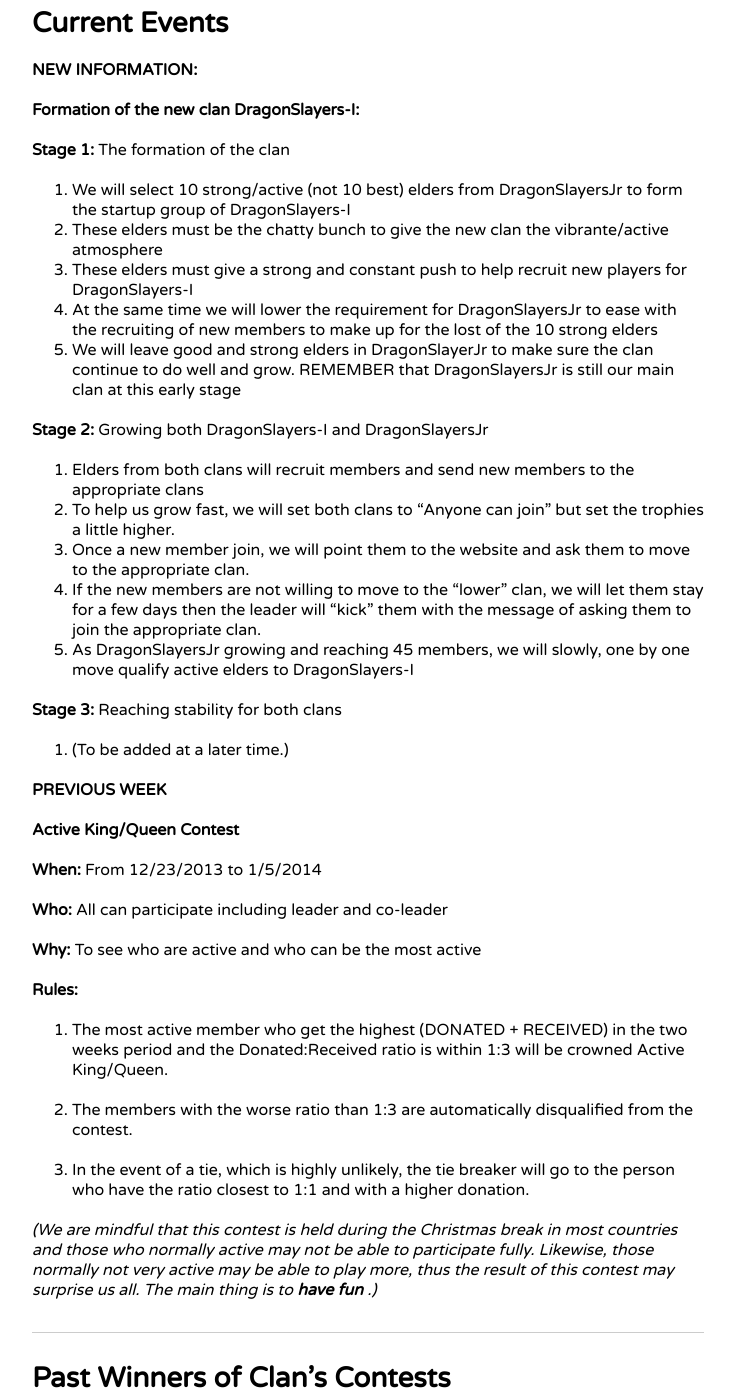
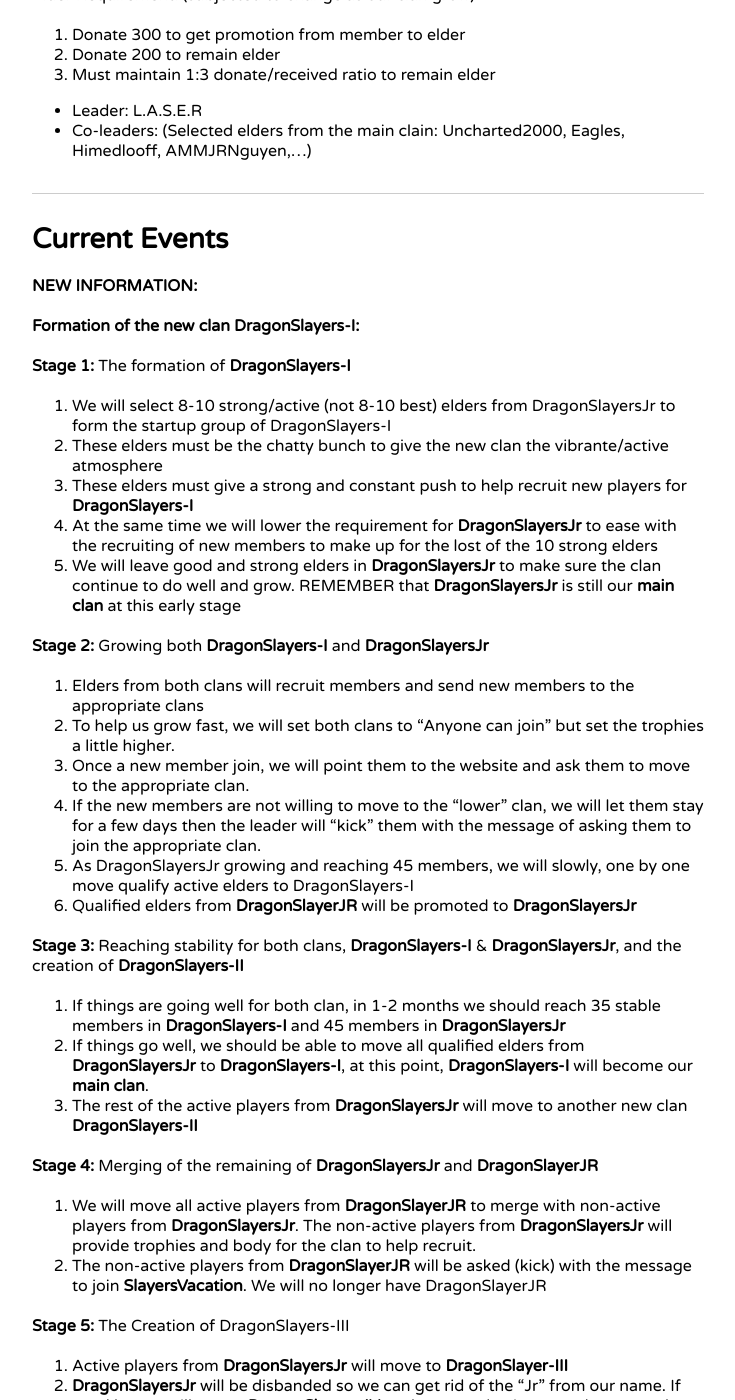
Before and after one commit to himedlooff/DragonSlayers-I, a Jekyll site: the page built from index.md, in a window 1280 px wide and 1400 px high, scrolled down 2787 px. Shown: the whole window, without its empty margins (128-863 px from the left). Built offline with Jekyll 4.4.1, drawn with Linux system fonts in a browser that asks for light colours; some of the changed text lies outside the part shown.

Commit message:
Update index.md
Added stage 3, 4 and 5.

```diff
--- a/index.md
+++ b/index.md
@@ -59,16 +59,16 @@ Elder Requirement:  (subjected to change as our clan grow)
 
 **DragonSlayersJr:**
 
-We are a level 60+ clan. We are an active, nice, friendly clan.  We have a good mix of adults and teenagers. Our goal is to provide a active clan for active players.  We want to have a fun environment where we can socialize while playing this fun game. We want active players who will chat, request and donate a lot. Currenly we are recruiting players at level 60+. The level of our members are constantly rising, and we will soon raise our level.
+We are a level 55+ clan. We are an active, nice, friendly clan.  We have a good mix of adults and teenagers. Our goal is to provide a active clan for active players.  We want to have a fun environment where we can socialize while playing this fun game. We want active players who will chat, request and donate a lot. Currenly we are recruiting players at level 60+. The level of our members are constantly rising, and we will soon raise our level.
 
 Donation Requirement:
 
 1. Keep your donated to received ratio within 1:3 (1 donation : 3 received)
-2. Current minimum donation is 500 (subjected to change as our clan grow)
+2. Current minimum donation is 200 (subjected to change as our clan grow)
 
 Elder Requirement:  (subjected to change as our clan grow)
 
-1. Donate 500 to get promotion from member to elder
+1. Donate 400 to get promotion from member to elder
 2. Donate 300 to remain elder
 3. Must maintain 1:3 donate/received ratio to remain elder
 
@@ -89,6 +89,17 @@ Elder Requirement:  (subjected to change as our clan grow)
 
 Currently accept players of all levels.  Elders from the main clan will come and help with donation and recruit.
 
+Donation Requirement:
+
+1. Keep your donated to received ratio within 1:3 (1 donation : 3 received)
+2. Current minimum donation is 100 (subjected to change as our clan grow)
+
+Elder Requirement:  (subjected to change as our clan grow)
+
+1. Donate 300 to get promotion from member to elder
+2. Donate 200 to remain elder
+3. Must maintain 1:3 donate/received ratio to remain elder
+
 - Leader: L.A.S.E.R
 - Co-leaders: (Selected elders from the main clain: Uncharted2000, Eagles, Himedlooff, AMMJRNguyen,...)
 
@@ -98,25 +109,39 @@ Currently accept players of all levels.  Elders from the main clan will come and
 
 **Formation of the new clan DragonSlayers-I:**
 
-**Stage 1:** The formation of the clan
+**Stage 1:** The formation of **DragonSlayers-I**
 
-1. We will select 10 strong/active (not 10 best) elders from DragonSlayersJr to form the startup group of DragonSlayers-I
+1. We will select 8-10 strong/active (not 8-10 best) elders from DragonSlayersJr to form the startup group of DragonSlayers-I
 2. These elders must be the chatty bunch to give the new clan the vibrante/active atmosphere
-3. These elders must give a strong and constant push to help recruit new players for DragonSlayers-I
-4. At the same time we will lower the requirement for DragonSlayersJr to ease with the recruiting of new members to make up for the lost of the 10 strong elders
-5. We will leave good and strong elders in DragonSlayerJr to make sure the clan continue to do well and grow.  REMEMBER that DragonSlayersJr is still our main clan at this early stage
+3. These elders must give a strong and constant push to help recruit new players for **DragonSlayers-I**
+4. At the same time we will lower the requirement for **DragonSlayersJr** to ease with the recruiting of new members to make up for the lost of the 10 strong elders
+5. We will leave good and strong elders in **DragonSlayersJr** to make sure the clan continue to do well and grow.  REMEMBER that **DragonSlayersJr** is still our **main clan** at this early stage
 
 
-**Stage 2:** Growing both DragonSlayers-I and DragonSlayersJr
+**Stage 2:** Growing both **DragonSlayers-I** and **DragonSlayersJr**
 
 1. Elders from both clans will recruit members and send new members to the appropriate clans
 2. To help us grow fast, we will set both clans to "Anyone can join" but set the trophies a little higher.
 3. Once a new member join, we will point them to the website and ask them to move to the appropriate clan.
 4. If the new members are not willing to move to the "lower" clan, we will let them stay for a few days then the leader will "kick" them with the message of asking them to join the appropriate clan.
 5. As DragonSlayersJr growing and reaching 45 members, we will slowly, one by one move qualify active elders to DragonSlayers-I
+6. Qualified elders from **DragonSlayerJR** will be promoted to **DragonSlayersJr**
 
-**Stage 3:** Reaching stability for both clans
-1. (To be added at a later time.)
+**Stage 3:** Reaching stability for both clans, **DragonSlayers-I** & **DragonSlayersJr**, and the creation of **DragonSlayers-II**
+
+1. If things are going well for both clan, in 1-2 months we should reach 35 stable members in **DragonSlayers-I** and 45 members in **DragonSlayersJr**
+2. If things go well, we should be able to move all qualified elders from **DragonSlayersJr** to **DragonSlayers-I**, at this point, **DragonSlayers-I** will become our **main clan**.
+3. The rest of the active players from **DragonSlayersJr** will move to another new clan **DragonSlayers-II**
+
+**Stage 4:** Merging of the remaining of **DragonSlayersJr** and **DragonSlayerJR**
+
+1. We will move all active players from **DragonSlayerJR** to merge with non-active players from **DragonSlayersJr**.  The non-active players from **DragonSlayersJr** will provide trophies and body for the clan to help recruit.
+2. The non-active players from **DragonSlayerJR** will be asked (kick) with the message to join **SlayersVacation**.  We will no longer have DragonSlayerJR
+
+**Stage 5:** The Creation of DragonSlayers-III
+
+1. Active players from **DragonSlayersJr** will move to **DragonSlayer-III**
+2. **DragonSlayersJr** will be disbanded so we can get rid of the "Jr" from our name.  If need be, we will create **DragonSlayers-IV** as the entry clan into our clan network
 
 
 **PREVIOUS WEEK**
```
Also changed, not shown: other parts of index.md (+2 -2 lines).
